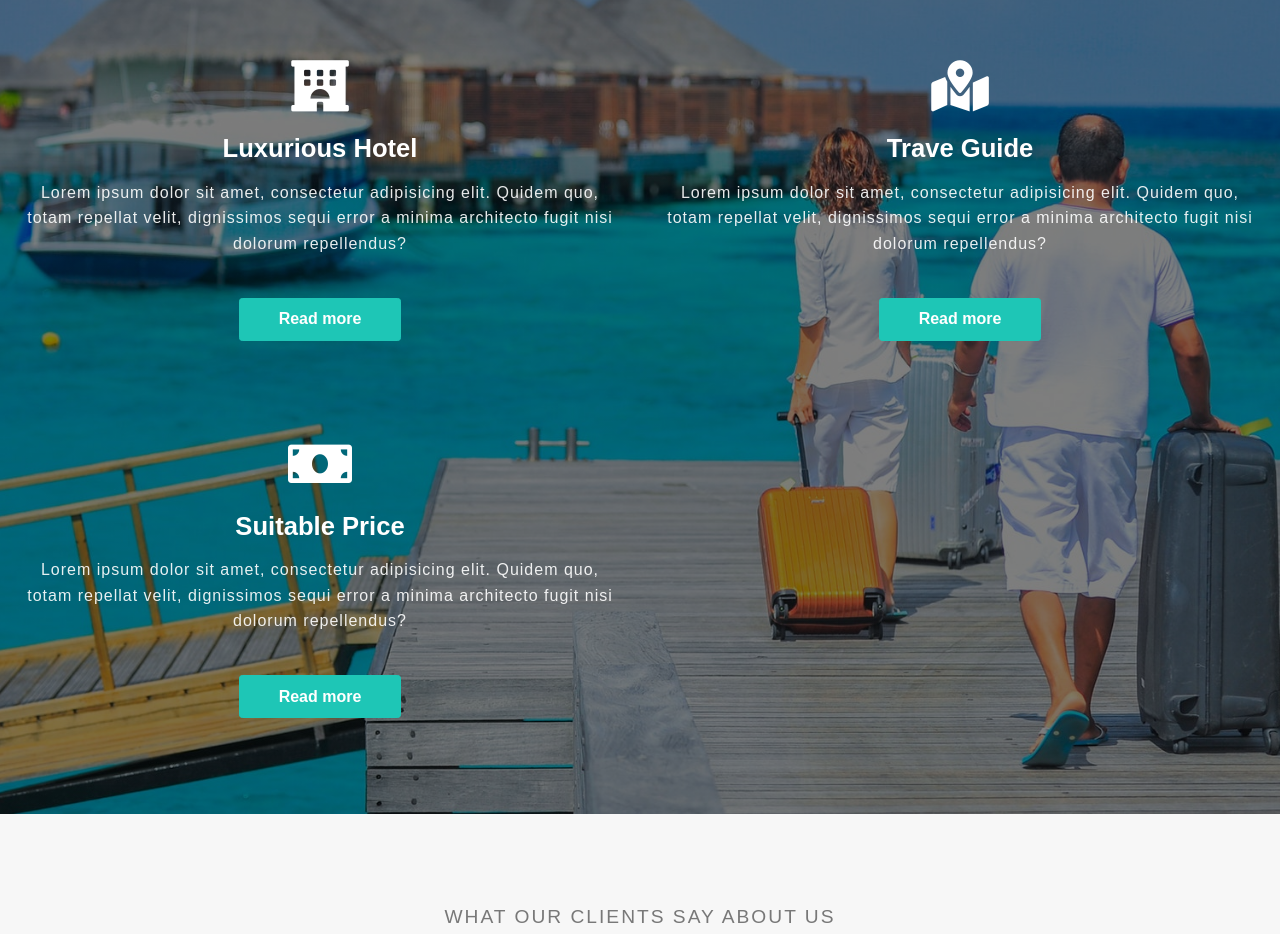
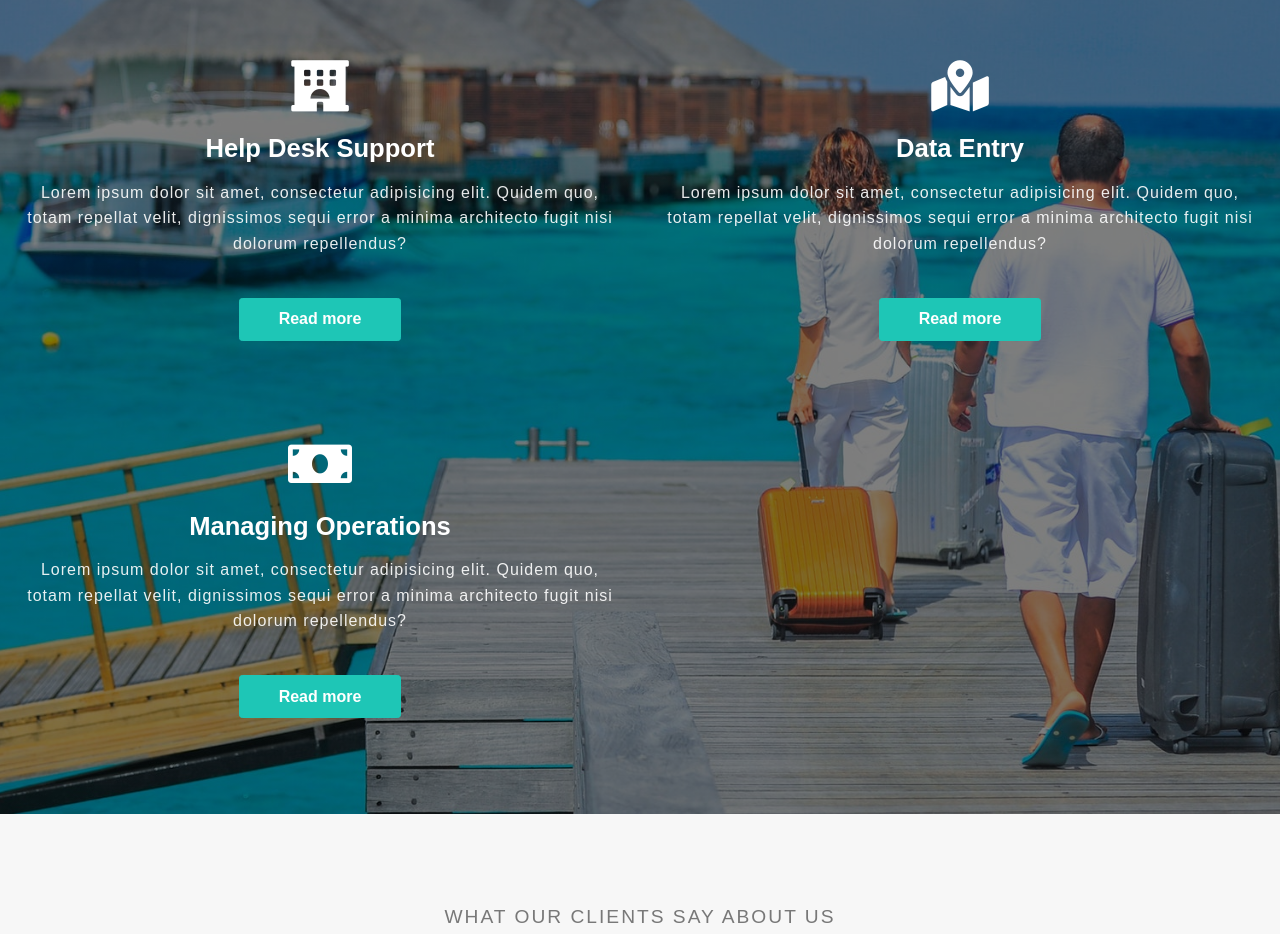
Before and after one commit to ahmed666916/elite-assist, a plain HTML site: page index.html in a window 1280 px wide. Shown: the part 2800-3734 px from the top of the page. Drawn offline with Linux system fonts and the light colour scheme; a web font is replaced by a local one.

Commit message:
added services

```diff
--- a/index.html
+++ b/index.html
@@ -181,7 +181,7 @@
                         <span class = "services-icon">
                             <i class = "fas fa-hotel"></i>
                         </span>
-                        <h3>Luxurious Hotel</h3>
+                        <h3>Help Desk Support</h3>
                         <p class = "text">Lorem ipsum dolor sit amet, consectetur adipisicing elit. Quidem quo, totam repellat velit, dignissimos sequi error a minima architecto fugit nisi dolorum repellendus?</p>
                         <a href = "#" class = "btn">Read more</a>
                     </div>
@@ -190,7 +190,7 @@
                         <span class = "services-icon">
                             <i class = "fas fa-map-marked-alt"></i>
                         </span>
-                        <h3>Trave Guide</h3>
+                        <h3>Data Entry</h3>
                         <p class = "text">Lorem ipsum dolor sit amet, consectetur adipisicing elit. Quidem quo, totam repellat velit, dignissimos sequi error a minima architecto fugit nisi dolorum repellendus?</p>
                         <a href = "#" class = "btn">Read more</a>
                     </div>
@@ -199,7 +199,7 @@
                         <span class = "services-icon">
                             <i class = "fas fa-money-bill"></i>
                         </span>
-                        <h3>Suitable Price</h3>
+                        <h3>Managing Operations</h3>
                         <p class = "text">Lorem ipsum dolor sit amet, consectetur adipisicing elit. Quidem quo, totam repellat velit, dignissimos sequi error a minima architecto fugit nisi dolorum repellendus?</p>
                         <a href = "#" class = "btn">Read more</a>
                     </div>
```
Also changed, not shown: data/Wordmark/Wordmark Black.png (added), data/Wordmark/Wordmark Black.svg (added), data/Wordmark/Wordmark Black@4x-100.jpg (added), data/Wordmark/Wordmark White.png (added), data/Wordmark/Wordmark White.svg (added), data/Wordmark/Wordmark White@4x-100.jpg (added), 3 other files.
